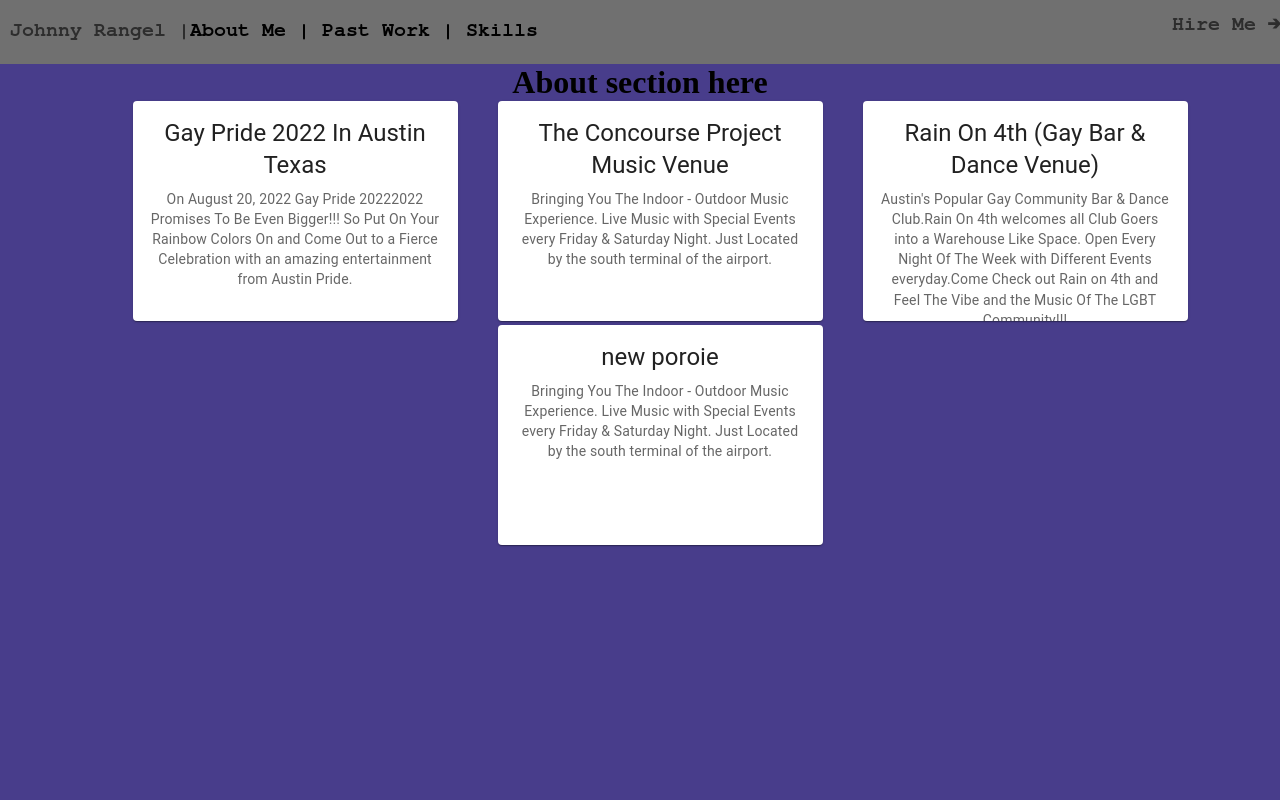
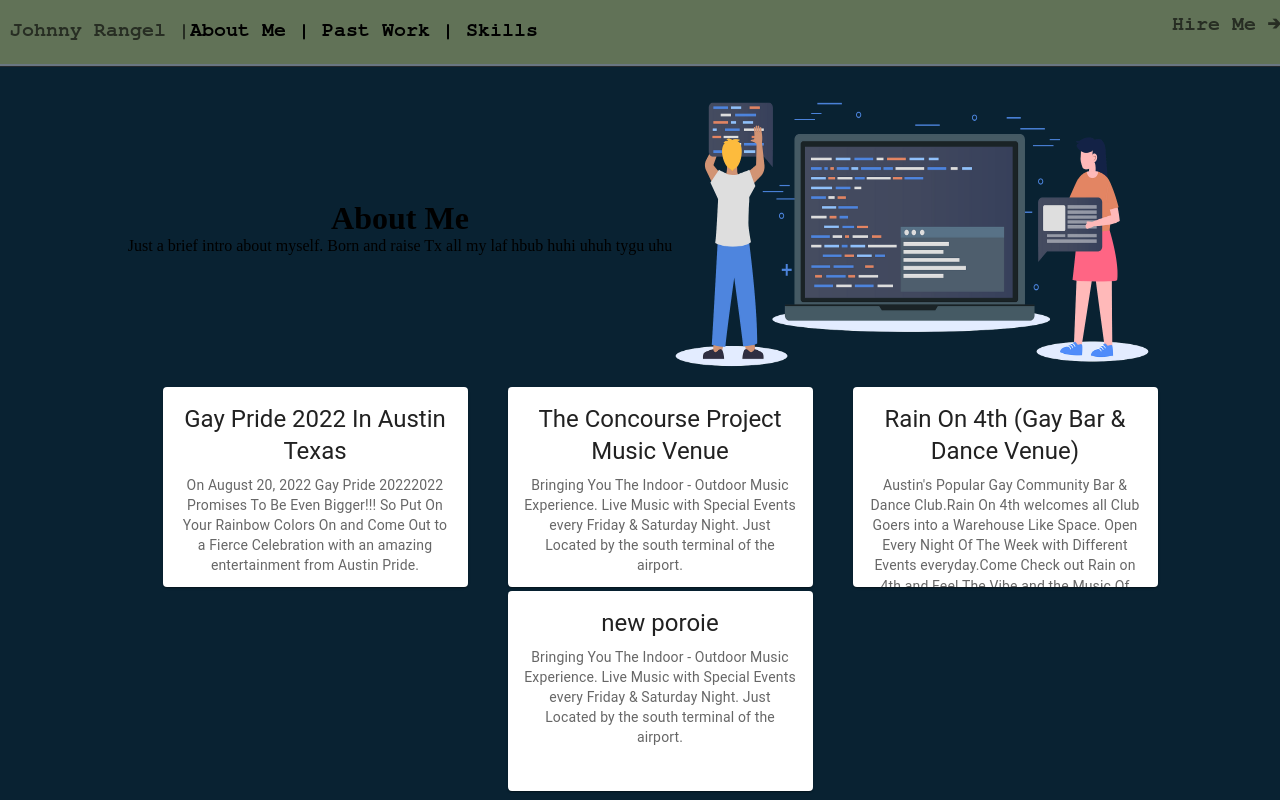
Before and after one commit to jrangel2295/personal-website, a React (Create React App) app: page / in a window 1280 px wide. Built offline with nearby package versions, Linux system fonts and the light colour scheme.

Commit message:
added about me component

```diff
--- /dev/null
+++ b/src/About/About.css
@@ -0,0 +1,6 @@
+.about-part{
+    /* margin-left: 34em; */
+    display: flex;
+    justify-content: center;
+    align-items: center;
+}
--- a/src/About/About.js
+++ b/src/About/About.js
@@ -1,9 +1,19 @@
 import React from "react";
+import "./About.css";
 
 const About = () => {
   return (
-    <div>
-      <h1>About section here</h1>
+    <div className="about-part">
+        <div>
+      <h1>About Me</h1>
+      <p>Just a brief intro about myself. Born and raise Tx all my laf hbub huhi uhuh tygu uhu</p>
+      </div>
+      <img
+        className="about-pic"
+        alt="about-pic"
+        style={{ width: "30em", height: "20em" }}
+        src="../Assets/tech-pic.png"
+      ></img>
     </div>
   );
 };
--- a/src/App.css
+++ b/src/App.css
@@ -3,7 +3,7 @@
 }
 body {
   text-align: center;
-  background-color: #483D8B;
+  background-color: #092232;
 }
 
 
--- a/src/App.js
+++ b/src/App.js
@@ -2,15 +2,13 @@ import React, { useState, useEffect } from "react";
 import { CircleLoader, ClockLoader, PacmanLoader } from "react-spinners";
 import ClipLoader from "react-spinners/ClipLoader";
 import Header from "./Header/Header";
-import MediaCard from './Content/Content'
+import MediaCard from "./Content/Content";
 import "./App.css";
 import data from "./data";
 import About from "./About/About";
 import { Card } from "@mui/material";
 
 function App() {
-  const [loading, setloading] = useState(false);
-
   const Cards = data.map(data => {
     return (
       <MediaCard
@@ -22,6 +20,14 @@ function App() {
     );
   });
 
+  const [loading, setLoading] = useState(false);
+  useEffect(() => {
+    setLoading(true);
+    setTimeout(() => {
+      setLoading(false);
+    }, 2000);
+  }, []);
+
   return (
     <div className="App">
       {loading ? (
@@ -29,7 +35,7 @@ function App() {
           className="loading-clock"
           color={"#F37A24"}
           loading={loading}
-          size={1000}
+          size={100}
         />
       ) : (
         <div>
--- a/src/Content/Content.css
+++ b/src/Content/Content.css
@@ -1,3 +1,5 @@
+
+
 .list{
     display: inline-block;
 }
--- a/src/Content/Content.js
+++ b/src/Content/Content.js
@@ -9,7 +9,7 @@ import "./Content.css";
 const MediaCard = props => {
   return (
     <ul className="list">
-      <Card sx={{ maxWidth: 325, height: 220 }}>
+      <Card sx={{ maxWidth: 305, height: 200 }}>
         <CardActionArea>
           <CardMedia className="card" />
           <CardContent className="card-content">
--- a/src/Header/Header.css
+++ b/src/Header/Header.css
@@ -5,7 +5,7 @@
   font-family: "freeMono";
   font-weight: 800;
   color: rgb(0,0,0,0.6);
-  background-color: rgb(112, 112, 112);
+  background-color: #617257;
   margin-top: 1em;
   font-size: 20px;
 }
@@ -22,7 +22,8 @@
 }
 .container{
     height: 4em;
-    background-color: rgb(112, 112, 112);
+    background-color: #617257;
+    border-bottom: ridge #6a7682;
 
 }
 
--- a/src/Header/Header.js
+++ b/src/Header/Header.js
@@ -3,7 +3,7 @@ import "./Header.css";
 
 const Header = () => {
   return (
-    <div className="container">
+    <div className="container" >
       <div className="name">Johnny Rangel |</div>
       <div className="top-info">About Me | Past Work |  Skills</div>
       <div className="right-side">Hire Me ➔</div>
```
Also changed, not shown: public/Assets/tech-pic.png (added).
